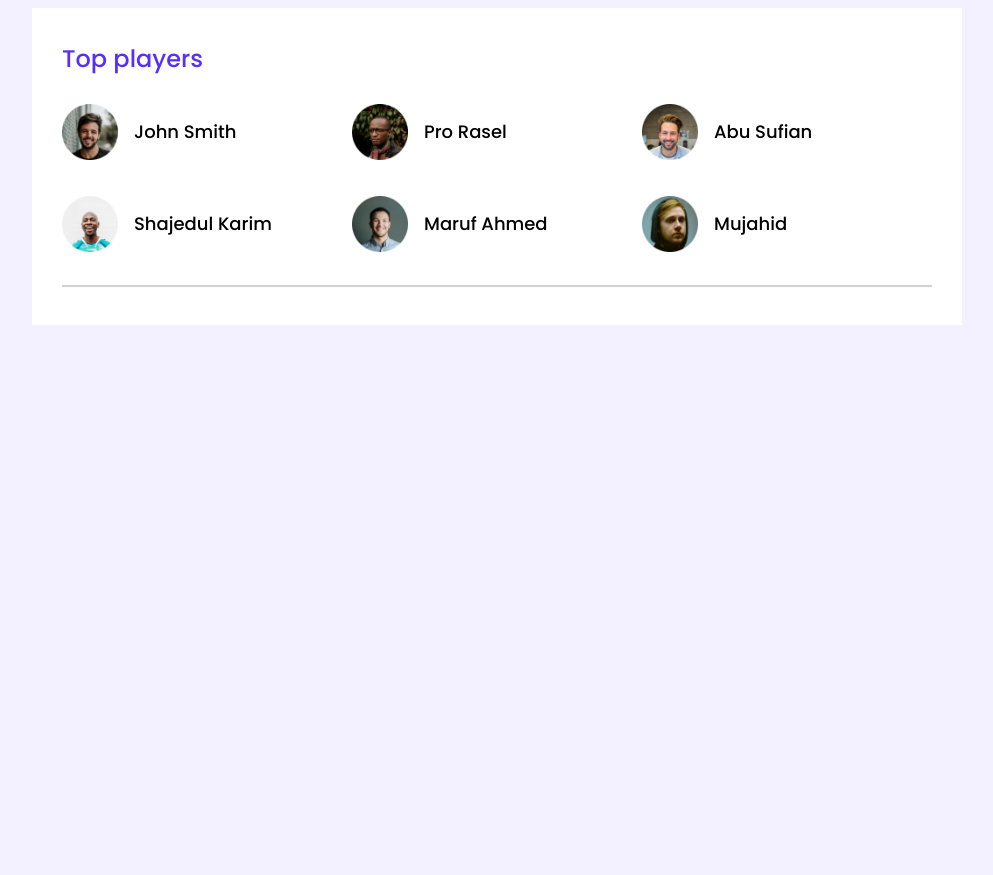
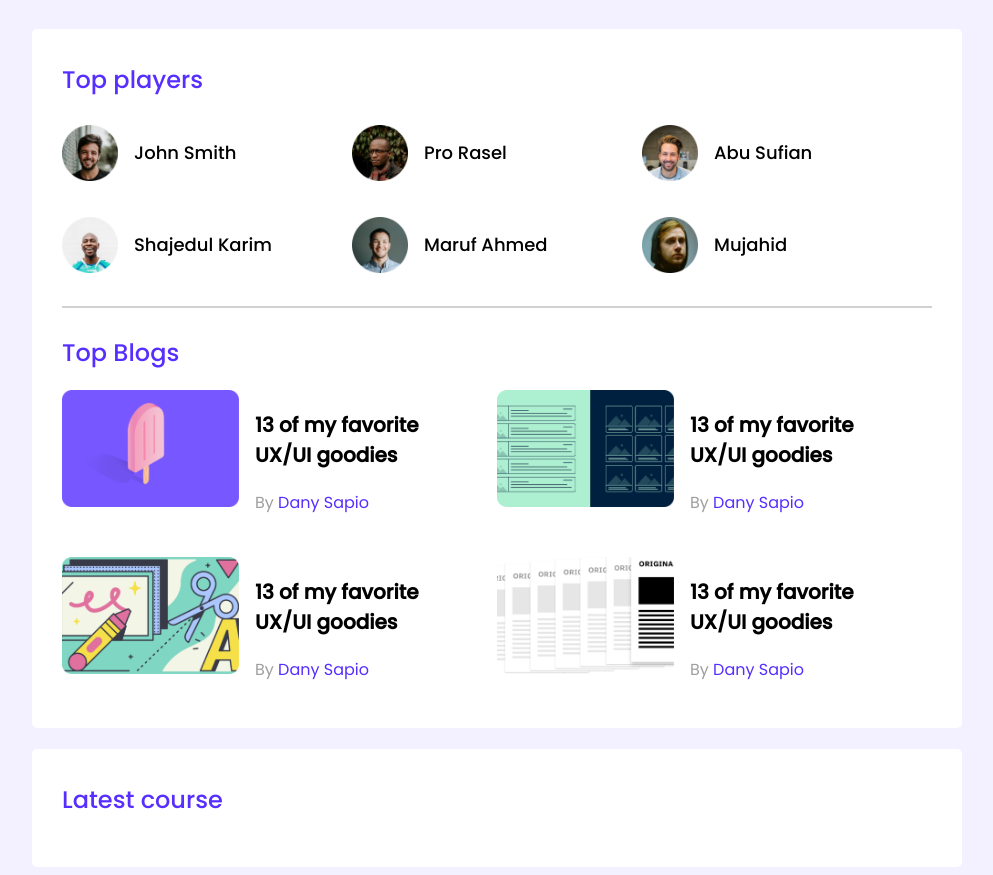
Before and after one commit to Emu2064/web-layoutProject, a plain HTML site: page index.html in a window 1280 px wide. Shown: the whole page, without its empty margins (143-1136 px from the left). Before the commit the page ends 800 px from the top, so only its background shows below. Drawn offline with Linux system fonts and the light colour scheme.

Commit message:
latest course added

```diff
--- a/index.html
+++ b/index.html
@@ -49,6 +49,55 @@
                 </div>
             </div>
             <hr>
+            <div class="top-blogs">
+                <h2 class="section-title">Top Blogs</h2>
+                <div class="blogs">
+                    <article class="blog">
+                        <div class="thumbnails">
+                            <img src="images/blogs/blog-1.png" alt="">
+                        </div>
+                        <div class="blog-info">
+                            <h3 class="blog-title">13 of my favorite UX/UI goodies</h3>
+                            <p class="blog-author">By <a href="">Dany Sapio</a></p>
+
+                        </div>
+                    </article>
+                    <article class="blog">
+                        <div class="thumbnails">
+                            <img src="images/blogs/blog-2.png" alt="">
+                        </div>
+                        <div class="blog-info">
+                            <h3 class="blog-title">13 of my favorite UX/UI goodies</h3>
+                            <p class="blog-author">By <a href="">Dany Sapio</a></p>
+
+                        </div>
+                    </article>
+                    <article class="blog">
+                        <div class="thumbnails">
+                            <img src="images/blogs/blog-3.png" alt="">
+                        </div>
+                        <div class="blog-info">
+                            <h3 class="blog-title">13 of my favorite UX/UI goodies</h3>
+                            <p class="blog-author">By <a href="">Dany Sapio</a></p>
+
+                        </div>
+                    </article>
+                    <article class="blog">
+                        <div class="thumbnails">
+                            <img src="images/blogs/blog-4.png" alt="">
+                        </div>
+                        <div class="blog-info">
+                            <h3 class="blog-title">13 of my favorite UX/UI goodies</h3>
+                            <p class="blog-author">By <a href="">Dany Sapio</a></p>
+
+                        </div>
+                    </article>
+                </div>
+            </div>
+        </section>
+        <!-- Adding latest course -->
+        <section class="container">
+            <h2 class="section-title">Latest course</h2>
         </section>
     </main>
 </body>
--- a/style.css
+++ b/style.css
@@ -9,13 +9,16 @@ body {
 
 main {
     display: flex;
-    justify-content: center;
+    flex-direction: column;
+    align-items: center;
 }
 
 .container {
     background-color: #FFFFFF;
     width: 870px;
     padding: 30px;
+    margin-top: 21px;
+    border-radius: 5px;
 }
 
 /* top player style */
@@ -55,11 +58,43 @@ main {
 }
 
 hr {
-    /* position: absolute;
-    width: 807px;
-    height: 0px;
-    left: 315px;
-    top: 410px; */
+    border: 1px solid #D1D1D1;
+    margin-bottom: 27px;
+}
 
-    border: 1px solid #D1D1D1;
+/* Adding style to the top blogs section */
+.blogs {
+    display: grid;
+    grid-template-columns: repeat(2, 1fr);
+    grid-row-gap: 26px;
 }
+
+.blog {
+    display: flex;
+    margin-right: 20px;
+}
+
+.blog .thumbnails img {
+    width: 177px;
+    height: 117px;
+}
+
+.blog-info {
+    margin-left: 16px;
+}
+
+.blog-title {
+    font-size: 20px;
+}
+
+.blog-author {
+    color:
+        #9F9F9F;
+}
+
+.blog-author a {
+    font-size: 16px;
+    text-decoration: none;
+    color:
+        #562EFF;
+}
```
